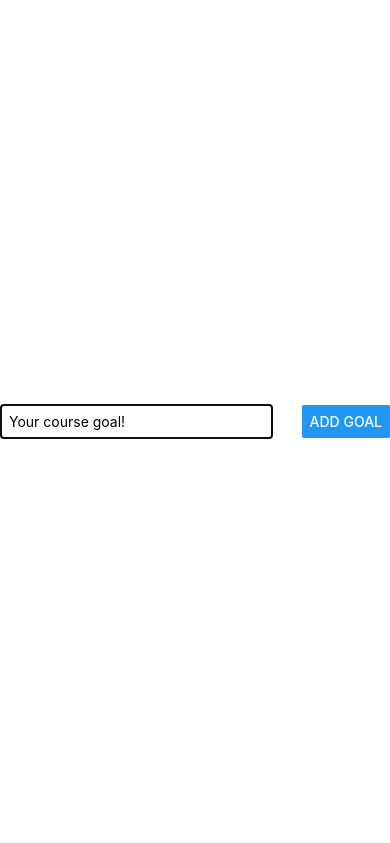
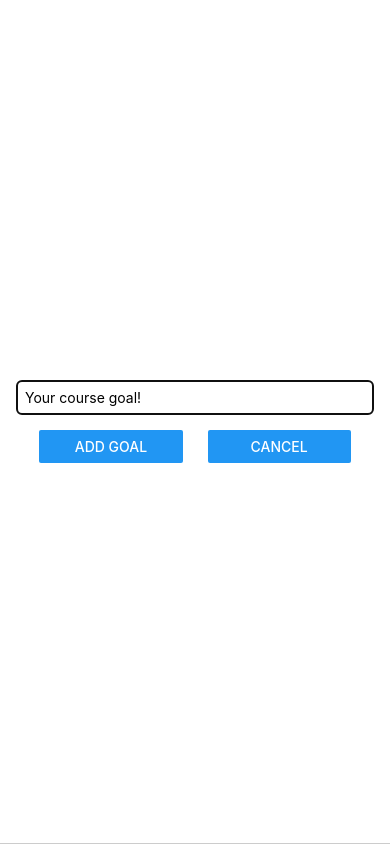
Before and after one commit to blmiranda/react-native-course, a React Native app: screen / in a window 390 px wide. Both pictures are taken after a click on the button "ADD NEW GOAL". Built offline with nearby package versions, Linux system fonts and the light colour scheme.

Commit message:
Add more style to the modal

```diff
--- a/src/components/GoalInput/index.jsx
+++ b/src/components/GoalInput/index.jsx
@@ -25,7 +25,14 @@ const GoalInput = (props) => {
           style={styles.textInput}
           onChangeText={goalInputHandler}
         />
-        <Button title="Add Goal" onPress={addGoalHandler} />
+        <View style={styles.buttonsContainer}>
+          <View style={styles.buttons}>
+            <Button title="Add Goal" onPress={addGoalHandler} />
+          </View>
+          <View style={styles.buttons}>
+            <Button title="Cancel" />
+          </View>
+        </View>
       </View>
     </Modal>
   );
--- a/src/components/GoalInput/styles.js
+++ b/src/components/GoalInput/styles.js
@@ -3,18 +3,29 @@ import { StyleSheet } from 'react-native';
 export default StyleSheet.create({
   inputContainer: {
     flex: 1,
-    flexDirection: 'row',
-    justifyContent: 'space-between',
+    flexDirection: 'column',
+    justifyContent: 'center',
     alignItems: 'center',
     margingBottom: 24,
+    padding: 16,
     borderBottomWidth: 1,
     borderBottomColor: '#cccccc',
   },
   textInput: {
-    width: '70%',
-    marginRight: 8,
+    width: '100%',
     padding: 8,
     borderWidth: 1,
     borderColor: '#cccccc',
+    borderRadius: 5,
+  },
+  buttonsContainer: {
+    width: '100%',
+    marginTop: 15,
+    flexDirection: 'row',
+    justifyContent: 'center',
+    gap: 25,
+  },
+  buttons: {
+    width: '40%',
   },
 });
```
